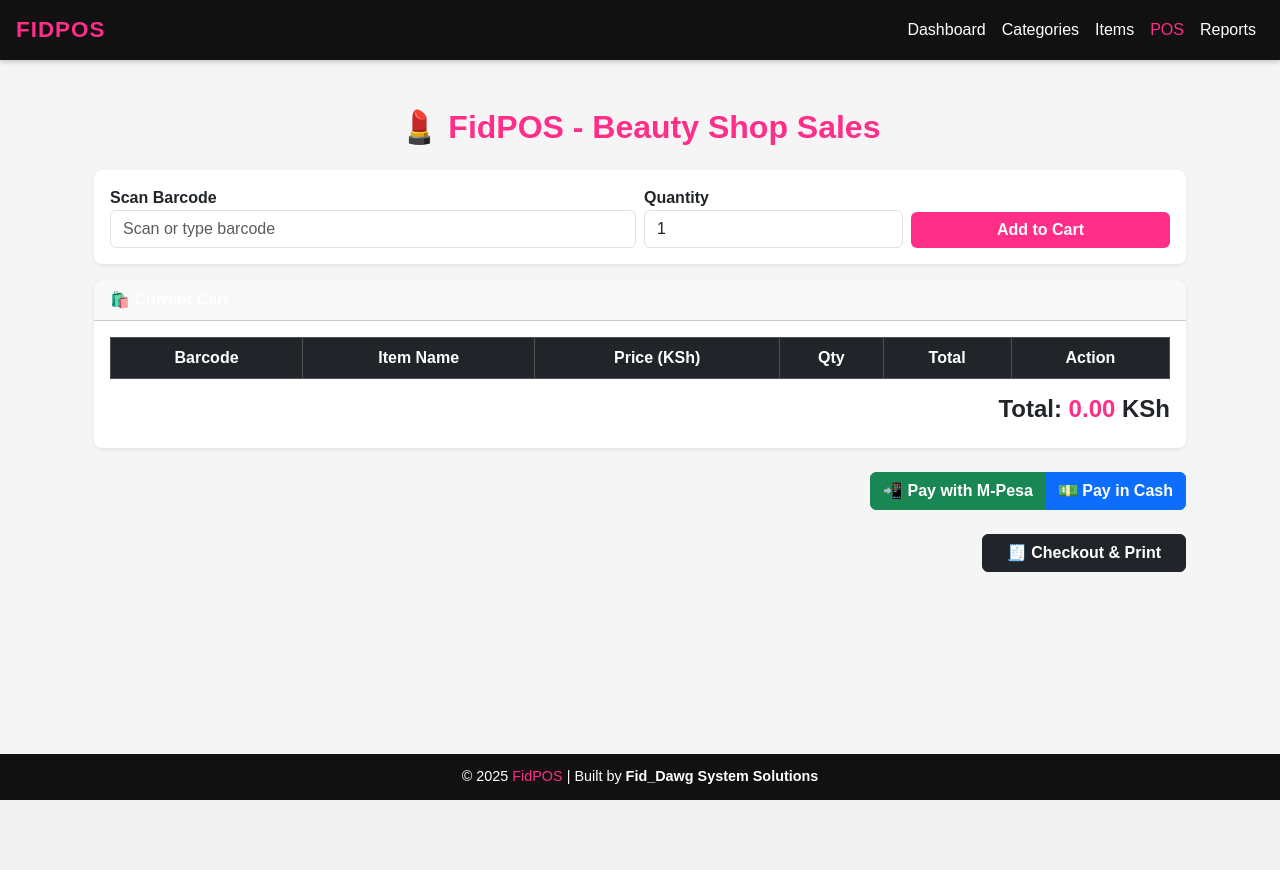
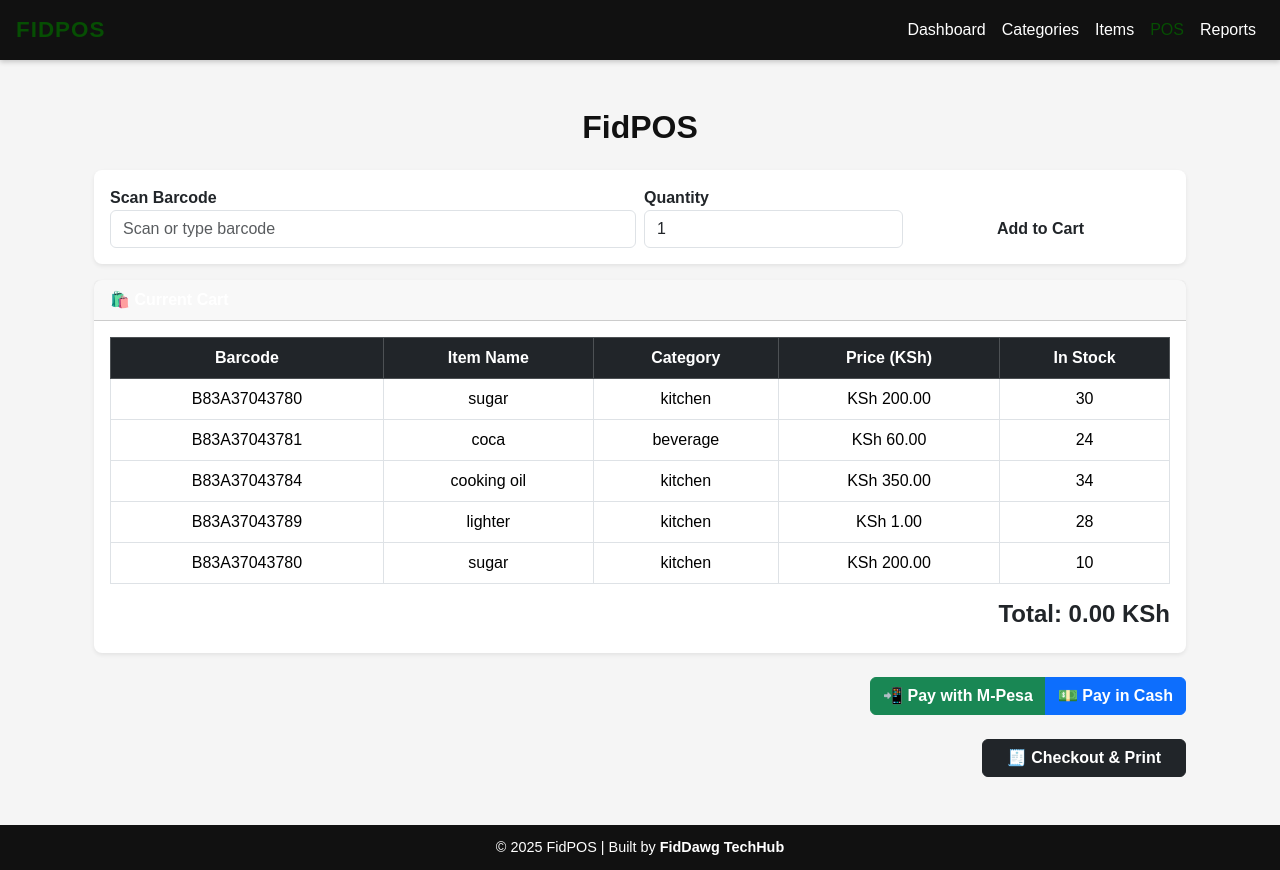
Before and after one commit to fiddlecol/FidPOS, a Flask app: page /pos in a window 1280 px wide. Before the commit the page ends 800 px from the top, so only its background shows below. Run offline with Flask 3, Linux system fonts and the light colour scheme; data comes from the database, SQL or seed files in the repository; both versions use the stored data as it was after the commit; lists and menus that the app fills with data are empty.

Commit message:
theme=v2.0

```diff
--- a/routes/mpesa.py
+++ b/routes/mpesa.py
@@ -14,9 +14,9 @@
 # 🔐 Config (from environment variables)
 MPESA_CONSUMER_KEY = os.getenv("MPESA_CONSUMER_KEY")
 MPESA_CONSUMER_SECRET = os.getenv("MPESA_CONSUMER_SECRET")
-MPESA_SHORTCODE = os.getenv("MPESA_SHORTCODE")  # Paybill or Till number
+MPESA_SHORTCODE = os.getenv("MPESA_SHORTCODE")
 MPESA_PASSKEY = os.getenv("MPESA_PASSKEY")
-MPESA_BASE_URL = "https://sandbox.safaricom.co.ke"  # Change to live later
+MPESA_BASE_URL = os.getenv("MPESA_BASE_URL")
 
 
 # 🔑 Get M-Pesa access token
@@ -119,3 +119,16 @@
         current_app.logger.error(f"[Callback Error] {e}")
 
     return jsonify({"ResultCode": 0, "ResultDesc": "Received"})
+
+@mpesa_bp.route("/status/<sale_id>", methods=["GET"])
+def check_mpesa_status(sale_id):
+    transaction = SaleTransaction.query.filter_by(id=sale_id).first()
+    if not transaction:
+        return jsonify({"error": "Sale not found"}), 404
+
+    if transaction.status == "paid":
+        return jsonify({"status": "Success"}), 200
+    elif transaction.status == "failed":
+        return jsonify({"status": "Failed"}), 200
+    else:
+        return jsonify({"status": "Pending"}), 200
--- a/static/js/cart.js
+++ b/static/js/cart.js
@@ -136,7 +136,7 @@
   confirmMpesaBtn.addEventListener("click", async () => {
     const phone = document.getElementById("mpesaPhone").value.trim();
     if (!phone.match(/^2547\d{8}$/)) {
-      alert("⚠️ Enter valid M-Pesa number (e.g. 254712345678)");
+      alert("⚠️ Enter valid M-Pesa number 712345678 | 112345678");
       return;
     }
 
@@ -170,7 +170,7 @@
   // Step 3: poll backend for payment status
   async function pollPaymentStatus(checkoutID) {
     const interval = setInterval(async () => {
-      const res = await fetch(`/api/mpesa/status?checkoutRequestID=${checkoutID}`);
+      const res = await fetch(`/mpesa/status?checkoutRequestID=${checkoutID}`);
       const data = await res.json();
 
       if (data.status === "Success") {
--- a/static/js/pos.js
+++ b/static/js/pos.js
@@ -1,6 +1,6 @@
 document.addEventListener("DOMContentLoaded", () => {
   const form = document.getElementById("addItemForm");
-  const itemsBody = document.getElementById("itemsBody");
+  const cartBody = document.getElementById("cartBody");
   const barcodeInput = document.getElementById("barcode");
   const mpesaBtn = document.getElementById("mpesaBtn");
   const cashBtn = document.getElementById("cashBtn");
@@ -15,7 +15,7 @@
       const res = await fetch("/items/");
       const data = await res.json();
 
-      itemsBody.innerHTML = "";
+      cartBody.innerHTML = "";
       data.forEach((item) => {
         const row = document.createElement("tr");
         row.innerHTML = `
@@ -24,93 +24,13 @@
           <td>${item.category}</td>
           <td>${item.price}</td>
           <td>${item.quantity}</td>
-          <td>
-            <button class="btn btn-sm btn-warning edit-btn" data-id="${item.id}">✏️</button>
-            <button class="btn btn-sm btn-danger delete-btn" data-id="${item.id}">🗑️</button>
-          </td>
         `;
-        itemsBody.appendChild(row);
+        cartBody.appendChild(row);
       });
     } catch (err) {
       console.error("❌ Failed to load items:", err);
     }
   }
-
-  // ➕ Add item
-  form?.addEventListener("submit", async (e) => {
-    e.preventDefault();
-    const formData = new FormData(form);
-    const jsonData = Object.fromEntries(formData.entries());
-
-    try {
-      const res = await fetch("/items/add", {
-        method: "POST",
-        headers: { "Content-Type": "application/json" },
-        body: JSON.stringify(jsonData),
-      });
-      const data = await res.json();
-
-      if (res.ok) {
-        alert("✅ Item added successfully!");
-        form.reset();
-        loadItems();
-      } else {
-        alert("⚠️ " + (data.error || "Failed to add item."));
-      }
-    } catch (err) {
-      console.error("❌ Error adding item:", err);
-    }
-  });
-
-  // 🗑️ Delete item
-  itemsBody?.addEventListener("click", async (e) => {
-    if (e.target.classList.contains("delete-btn")) {
-      const id = e.target.dataset.id;
-      if (!confirm("Delete this item?")) return;
-
-      try {
-        const res = await fetch(`/items/delete/${id}`, { method: "DELETE" });
-        const data = await res.json();
-        if (res.ok) {
-          alert("🗑️ " + data.message);
-          loadItems();
-        } else {
-          alert("⚠️ " + (data.error || "Failed to delete."));
-        }
-      } catch (err) {
-        console.error("❌ Delete failed:", err);
-      }
-    }
-  });
-
-  // ✏️ Edit item
-  itemsBody?.addEventListener("click", async (e) => {
-    if (e.target.classList.contains("edit-btn")) {
-      const id = e.target.dataset.id;
-      const name = prompt("Enter new name:");
-      const price = prompt("Enter new price:");
-      const quantity = prompt("Enter new quantity:");
-      if (!name || !price || !quantity) return;
-
-      try {
-        const res = await fetch(`/items/update/${id}`, {
-          method: "POST",
-          headers: { "Content-Type": "application/json" },
-          body: JSON.stringify({ name, price, quantity }),
-        });
-        const data = await res.json();
-
-        if (res.ok) {
-          alert("✅ " + data.message);
-          loadItems();
-        } else {
-          alert("⚠️ " + (data.error || "Update failed."));
-        }
-      } catch (err) {
-        console.error("❌ Update error:", err);
-      }
-    }
-  });
 
   // 🧠 Barcode scanning listener
   let barcodeBuffer = "";
@@ -151,7 +71,7 @@
 // 🔁 Poll M-Pesa payment status
 async function pollPaymentStatus(saleId) {
   const interval = setInterval(async () => {
-    const res = await fetch(`/sales/status/${saleId}`);
+    const res = await fetch(`/mpesa/status/${saleId}`);
     const data = await res.json();
 
     if (data.status === "Success") {
--- a/templates/base.html
+++ b/templates/base.html
@@ -11,7 +11,7 @@
 
   <style>
     :root {
-      --pink: #ff2e88;
+      --forest-green: #064e03;
       --black: #111;
       --white: #fff;
       --gray: #f5f5f5;
@@ -33,7 +33,7 @@
     }
 
     .navbar-brand {
-      color: var(--pink);
+      color: var(--forest-green);
       font-weight: 700;
       font-size: 1.4rem;
       text-transform: uppercase;
@@ -52,7 +52,7 @@
 
     .navbar-nav .nav-link:hover,
     .navbar-nav .nav-link.active {
-      color: var(--pink);
+      color: var(--forest-green);
     }
 
     /* Footer */
@@ -65,18 +65,18 @@
       font-size: 0.9rem;
     }
 
-    .text-pink {
-      color: var(--pink);
+    .text-forest-green {
+      color: var(--forest-green);
     }
 
-    .btn-pink {
-      background-color: var(--pink);
+    .btn-forest-green--forest-green {
+      background-color: var(--forest-green);
       color: var(--white);
       border: none;
     }
 
-    .btn-pink:hover {
-      background-color: #e22478;
+    .btn-forest-green:hover {
+      background-color: #055015;
       color: var(--white);
     }
 
@@ -127,7 +127,7 @@
 
   <!-- Footer -->
   <footer>
-    © {{ current_year or 2025 }} <span class="text-pink">FidPOS</span> | Built by <b>Fid_Dawg System Solutions</b>
+    © {{ current_year or 2025 }} <span class="text-forest-green--forest-green">FidPOS</span> | Built by <b>FidDawg TechHub</b>
   </footer>
 
   <!-- Bootstrap Script -->
--- a/templates/index.html
+++ b/templates/index.html
@@ -86,10 +86,10 @@
     box-shadow: 0 4px 12px rgba(255, 105, 180, 0.3);
   }
   .text-pink {
-    color: #ff2e88 !important;
+    color: #064e03 !important;
   }
   .bg-pink {
-    background-color: #ff2e88 !important;
+    background-color: #064e03 !important;
   }
 </style>
 {% endblock %}
--- a/templates/items.html
+++ b/templates/items.html
@@ -60,5 +60,5 @@
   </div>
 </div>
 
-<script src="/static/js/pos.js"></script>
+<script src="/static/js/items.js"></script>
 {% endblock %}
--- a/templates/pos.html
+++ b/templates/pos.html
@@ -3,7 +3,7 @@
 
 {% block content %}
 <div class="container py-4">
-  <h2 class="text-center fw-bold text-pink mb-4">💄 FidPOS - Beauty Shop Sales</h2>
+  <h2 class="text-center fw-bold text-pink mb-4"> FidPOS </h2>
 
   <!-- Scanner / Input -->
   <div class="card shadow-sm border-0 p-3 mb-3 rounded-3">
@@ -32,10 +32,9 @@
           <tr>
             <th>Barcode</th>
             <th>Item Name</th>
+            <th>Category</th>
             <th>Price (KSh)</th>
-            <th>Qty</th>
-            <th>Total</th>
-            <th>Action</th>
+            <th>In Stock</th>
           </tr>
         </thead>
         <tbody id="cartBody"></tbody>
@@ -58,17 +57,22 @@
   </div>
 
   <!-- Hidden phone input -->
-  <div id="mpesaPhoneContainer" class="mt-2" style="display: none;">
+<div id="mpesaPhoneContainer" class="mt-2" style="display: none;">
+  <div class="input-group">
+    <span class="input-group-text">254</span>
     <input
       type="tel"
       id="mpesaPhone"
       class="form-control mb-2"
-      placeholder="Enter M-Pesa phone number (e.g. 254XXXXXXXXX)"
+      placeholder="712345678 | 112345678"
+      maxlength="9"
     />
-    <button id="confirmMpesaBtn" class="btn btn-success fw-bold">
-      ✅ Confirm & Send STK Push
-    </button>
   </div>
+  <button id="confirmMpesaBtn" class="btn btn-success fw-bold mt-2">
+    ✅ Confirm & Send STK Push
+  </button>
+</div>
+
 
   <br>
   <button id="checkoutBtn" class="btn btn-dark fw-bold px-4 mt-2">
```
Also changed, not shown: static/js/items.js (added, +131 -0 lines), instance/fidpos.db, 1 other file.
